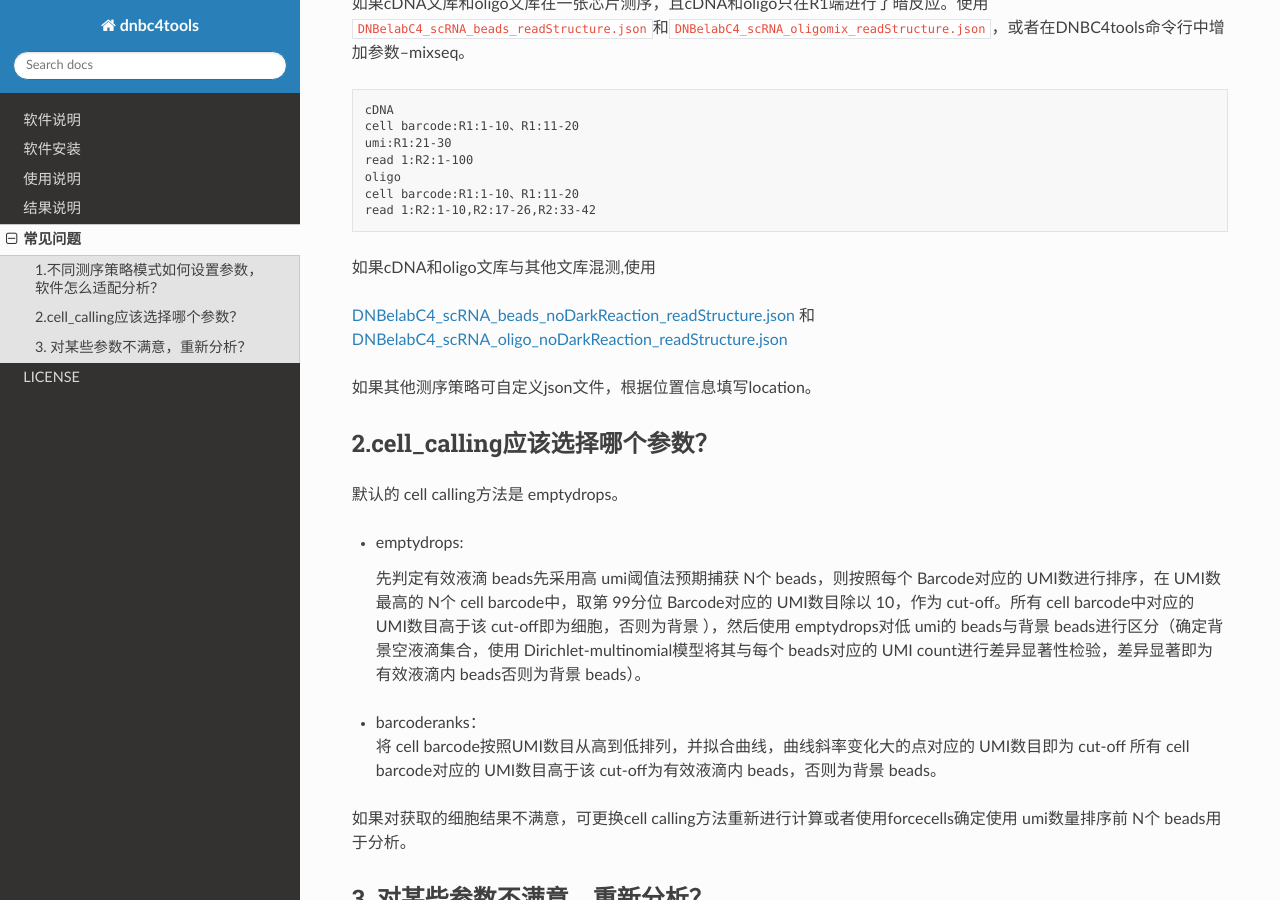
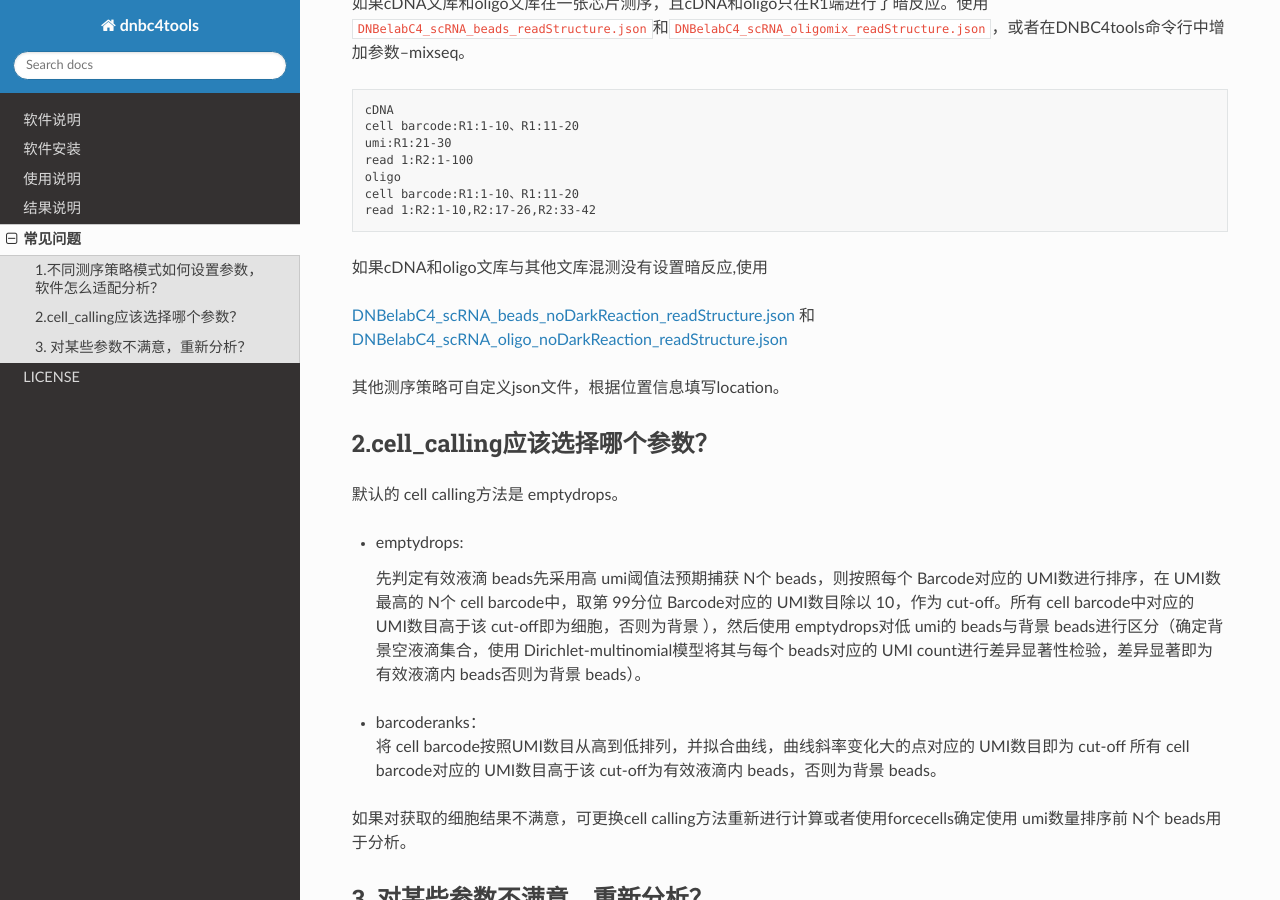
Before and after one commit to lishuangshuang0616/dnbc4read, a Sphinx documentation site: the page built from source/FAQ.rst, in a window 1280 px wide and 900 px high, scrolled down 2463 px. Built offline with Sphinx 7.4.7 and the Read the Docs theme 2.0.0, drawn with Linux system fonts in a browser that asks for light colours.

Commit message:
Update FAQ.rst

```diff
--- a/source/FAQ.rst
+++ b/source/FAQ.rst
@@ -122,13 +122,13 @@ json文件key对应的tag信息
    cell barcode:R1:1-10、R1:11-20
    read 1:R2:1-10,R2:17-26,R2:33-42
 
-如果cDNA和oligo文库与其他文库混测,使用
+如果cDNA和oligo文库与其他文库混测没有设置暗反应,使用
 
 `DNBelabC4_scRNA_beads_noDarkReaction_readStructure.json <https://raw.githubusercontent.com/lishuangshuang0616/dnbc4read/main/json/DNBelabC4_scRNA_beads_noDarkReaction_readStructure.json>`_
 和
 `DNBelabC4_scRNA_oligo_noDarkReaction_readStructure.json <https://raw.githubusercontent.com/lishuangshuang0616/dnbc4read/main/json/DNBelabC4_scRNA_oligo_noDarkReaction_readStructure.json>`_
 
-如果其他测序策略可自定义json文件，根据位置信息填写location。
+其他测序策略可自定义json文件，根据位置信息填写location。
 
 .. _2cellcalling应该选择哪个参数:
 
```
